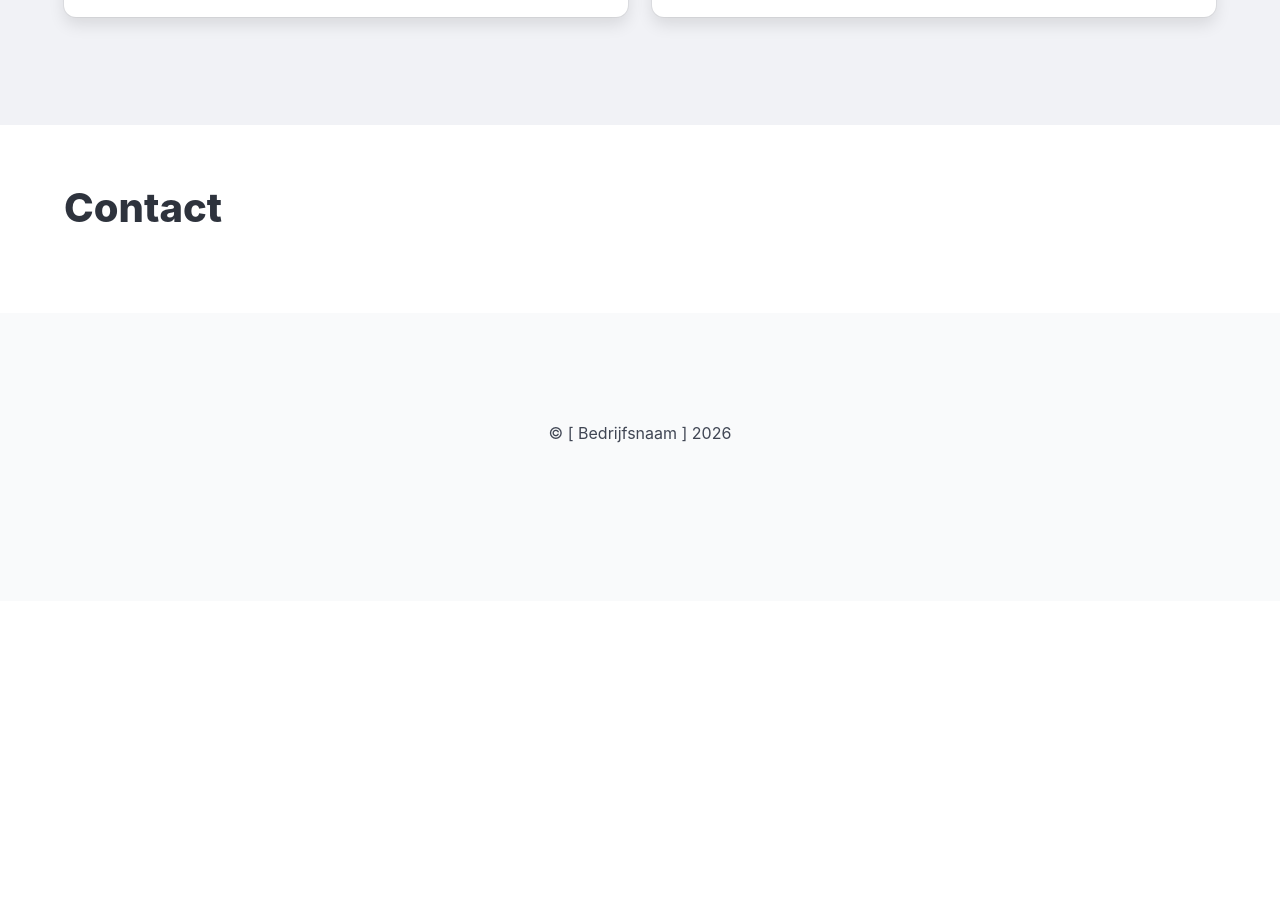
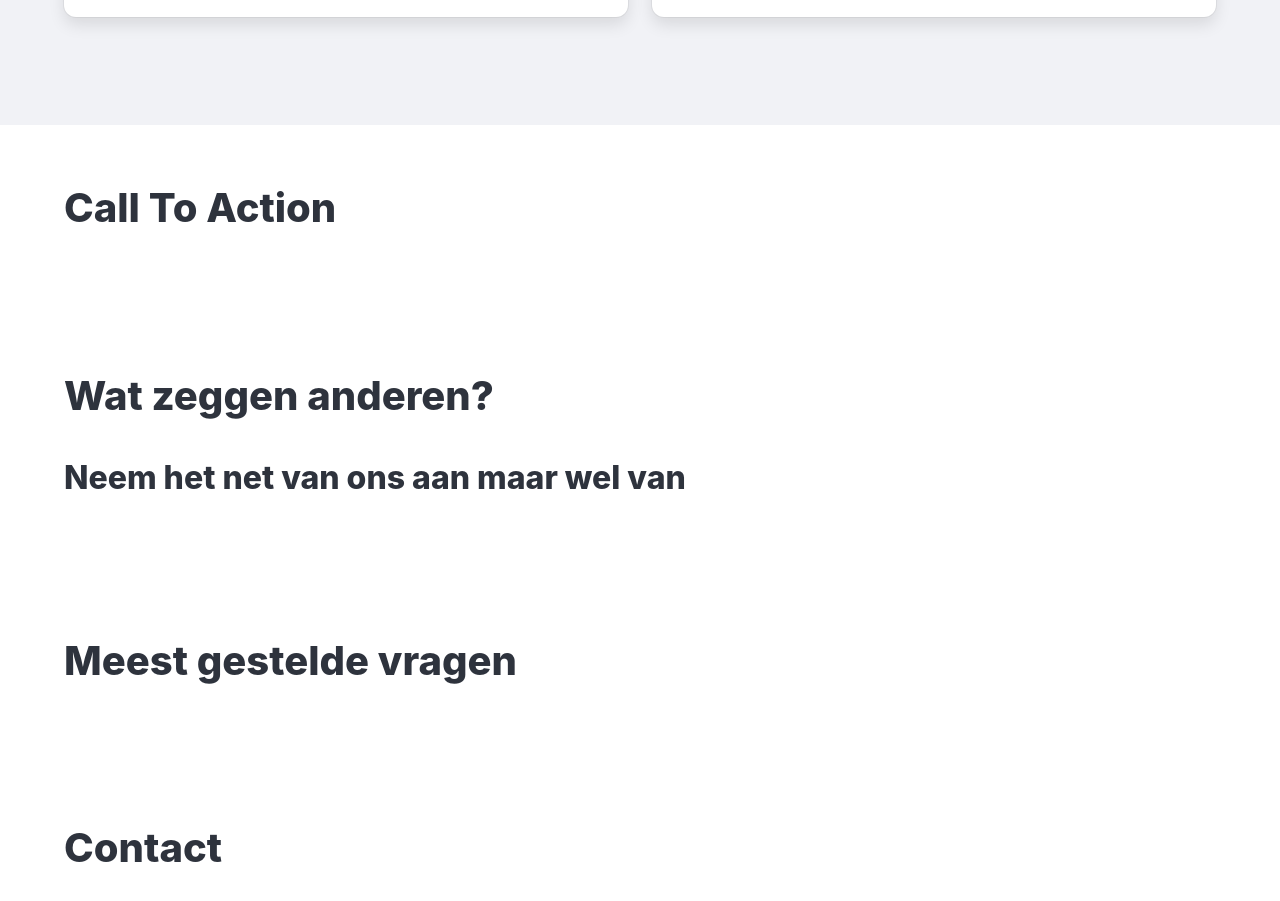
Before and after one commit to mdejong1987/my-app, a Next.js app: page / in a window 1280 px wide. Shown: the part 1575-2476 px from the top of the page. Before the commit the page ends 2176 px from the top, so only its background shows below. Built offline with nearby package versions, Linux system fonts and the light colour scheme.

Commit message:
added more site content

```diff
--- a/app/page.js
+++ b/app/page.js
@@ -38,6 +38,25 @@ export default function Home() {
         </div>
       </section>
 
+      <div className="content-main content-main--cta">
+        <div className="content container">
+          <h2 className="is-size-2">Call To Action</h2>
+        </div>
+      </div>
+
+      <div className="content-main content-main--reviews">
+        <div className="content container">
+          <h2 className="is-size-2">Wat zeggen anderen?</h2>
+          <h3 className="is-size-3">Neem het net van ons aan maar wel van</h3>
+        </div>
+      </div>
+
+      <div className="content-main content-main--faq">
+        <div className="content container">
+          <h2 className="is-size-2">Meest gestelde vragen</h2>
+        </div>
+      </div>
+
       <div id="contact" className="content-main content-main--contact">
         <div className="content container">
           <h2 className="is-size-2">Contact</h2>
```
